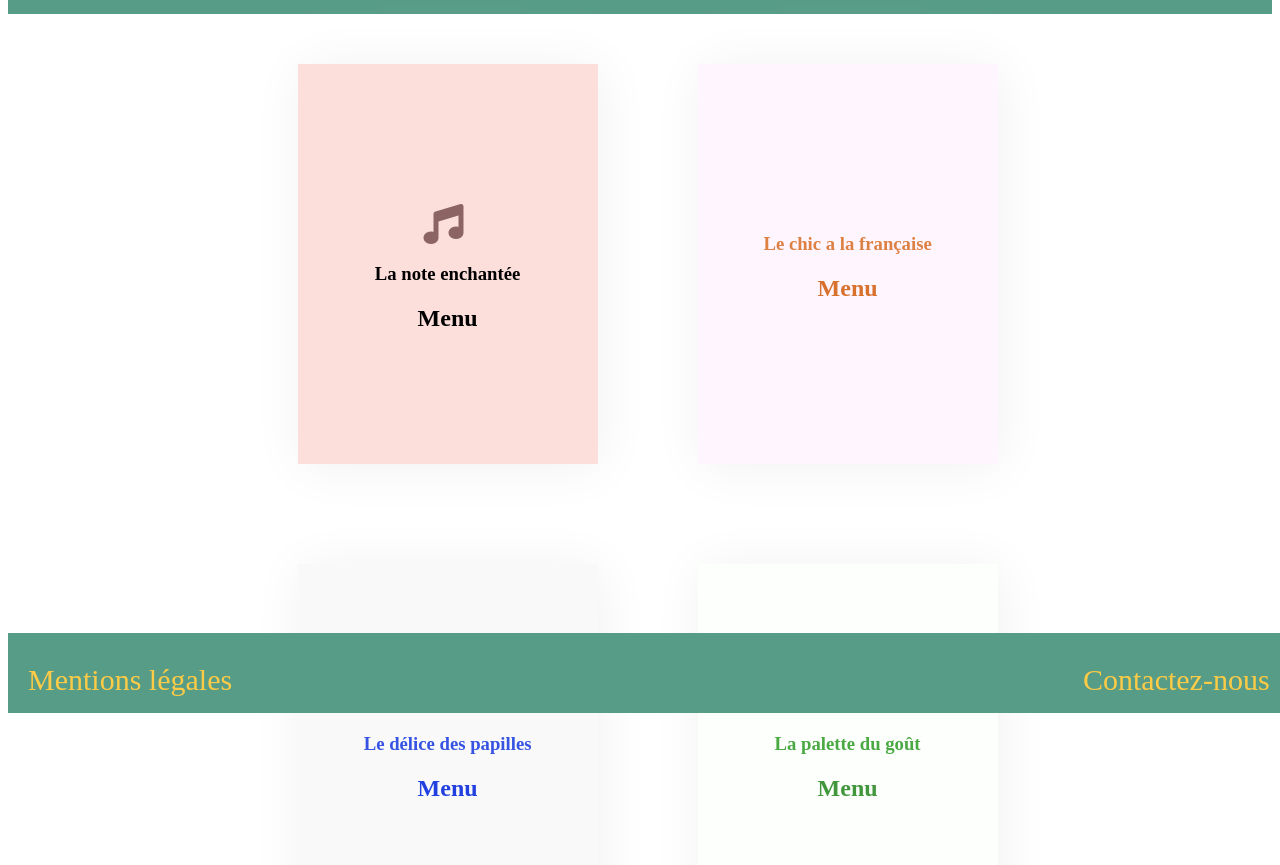
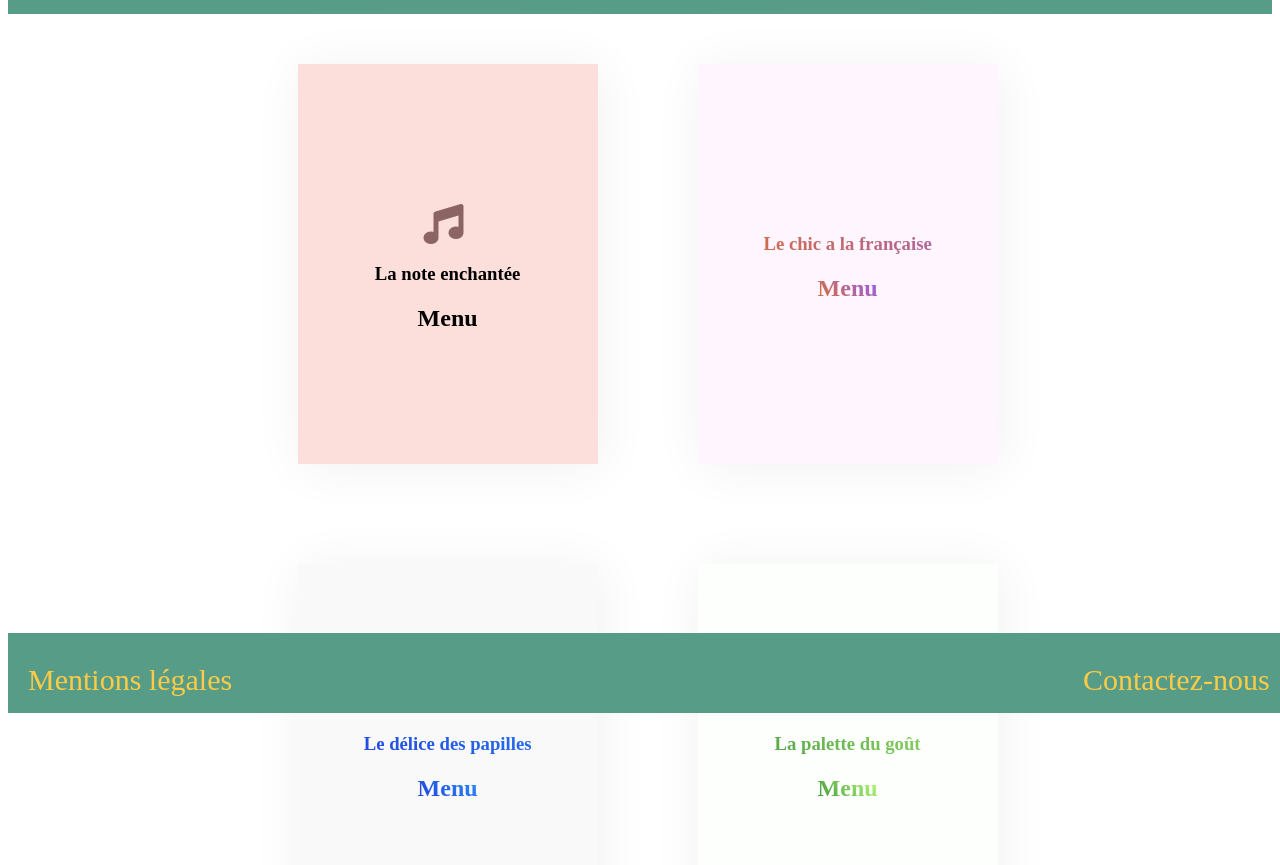
Before and after one commit to BaptisteChacha/OpenclassroomsRestaurant, a website: page index.html in a window 1280 px wide. Shown: the part 87-952 px from the top of the page. Drawn offline with Linux system fonts and the light colour scheme.

Commit message:
ajout graduation de couleur du texte

```diff
--- a/scss/main.scss
+++ b/scss/main.scss
@@ -124,17 +124,22 @@ section {
 }
 .bloc2 {
   background-color: #fff5fe;
-  color: lighten(#d8712e, 5%);
   &:hover {
     background-color: darken(#fff5fe, 5);
   }
   a {
-    color: #d8712e;
+    background: -webkit-linear-gradient(45deg, #d8712e,#905BFD);
+    -webkit-background-clip: text;
+    -webkit-text-fill-color: transparent;
   }
   h3 {
     padding-top: 50%;
+    background: -webkit-linear-gradient(45deg, #d8712e,#905BFD);
+    -webkit-background-clip: text;
+    -webkit-text-fill-color: transparent;
   }
-}
+  }
+
 .bloc3 {
   background-color: #f9f9f9;
   color: lighten(#2140df, 5%);
@@ -142,12 +147,17 @@ section {
     background-color: darken(#f9f9f9, 5);
   }
   a {
-    color: #2140df;
+    background: -webkit-linear-gradient(45deg, #2140df, #2B91F8);
+    -webkit-background-clip: text;
+    -webkit-text-fill-color: transparent;
   }
   h3 {
     padding-top: 50%;
+    background: -webkit-linear-gradient(45deg, #2140df, #2B91F8);
+    -webkit-background-clip: text;
+    -webkit-text-fill-color: transparent;
   }
-}
+  }
 .bloc4 {
   background-color: #fdfffd;
   color: lighten(#42973c, 5%);
@@ -155,10 +165,15 @@ section {
     background-color: darken(#fdfffd, 5);
   }
   a {
-    color: #42973c;
+    background: -webkit-linear-gradient(40deg, #42973c, #BFFF7E);
+    -webkit-background-clip: text;
+    -webkit-text-fill-color: transparent;
   }
   h3 {
     padding-top: 50%;
+    background: -webkit-linear-gradient(40deg, #42973c, #BFFF7E);
+    -webkit-background-clip: text;
+    -webkit-text-fill-color: transparent;
   }
 }
 .contact {
```
Also changed, not shown: css/style.css, 1 other file.
